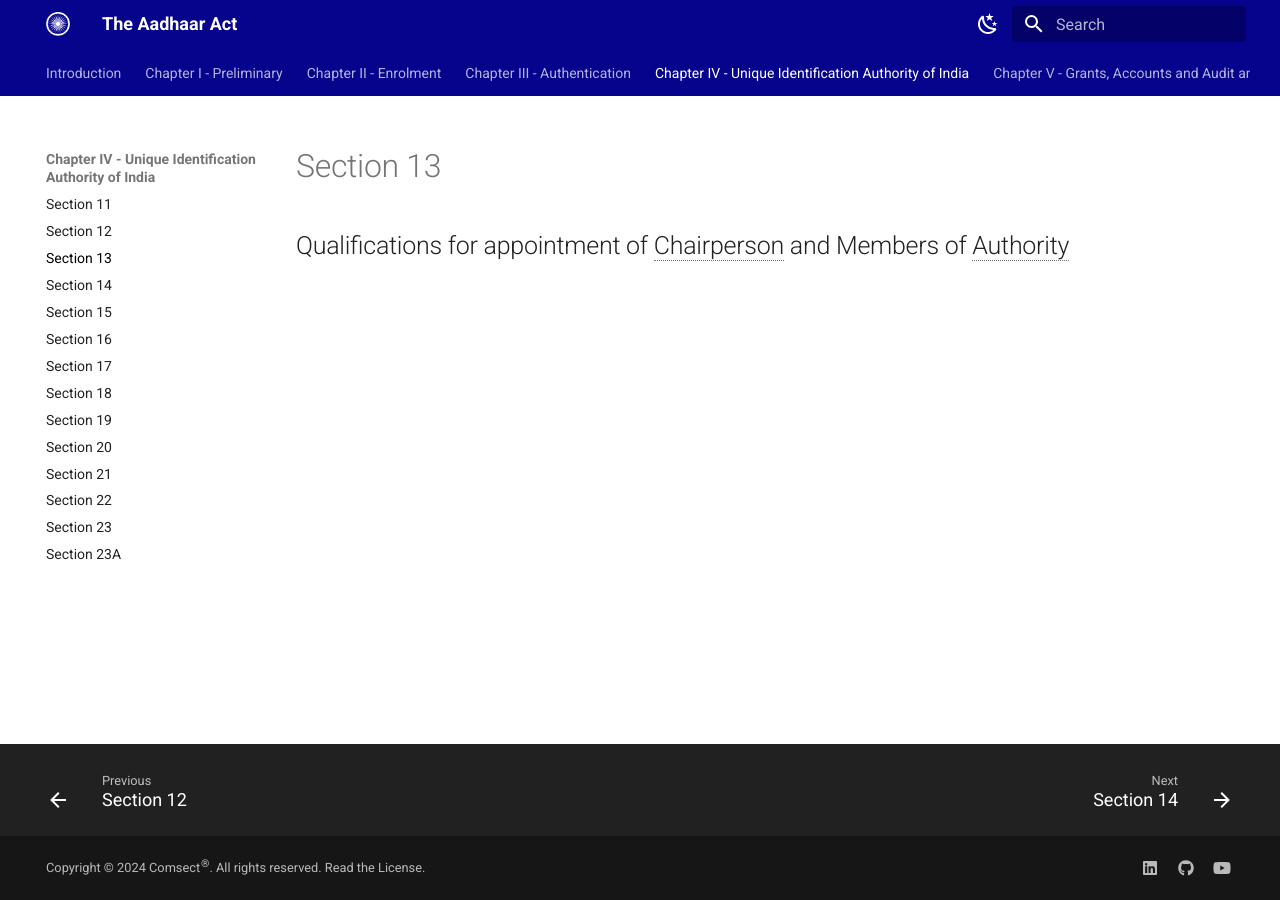
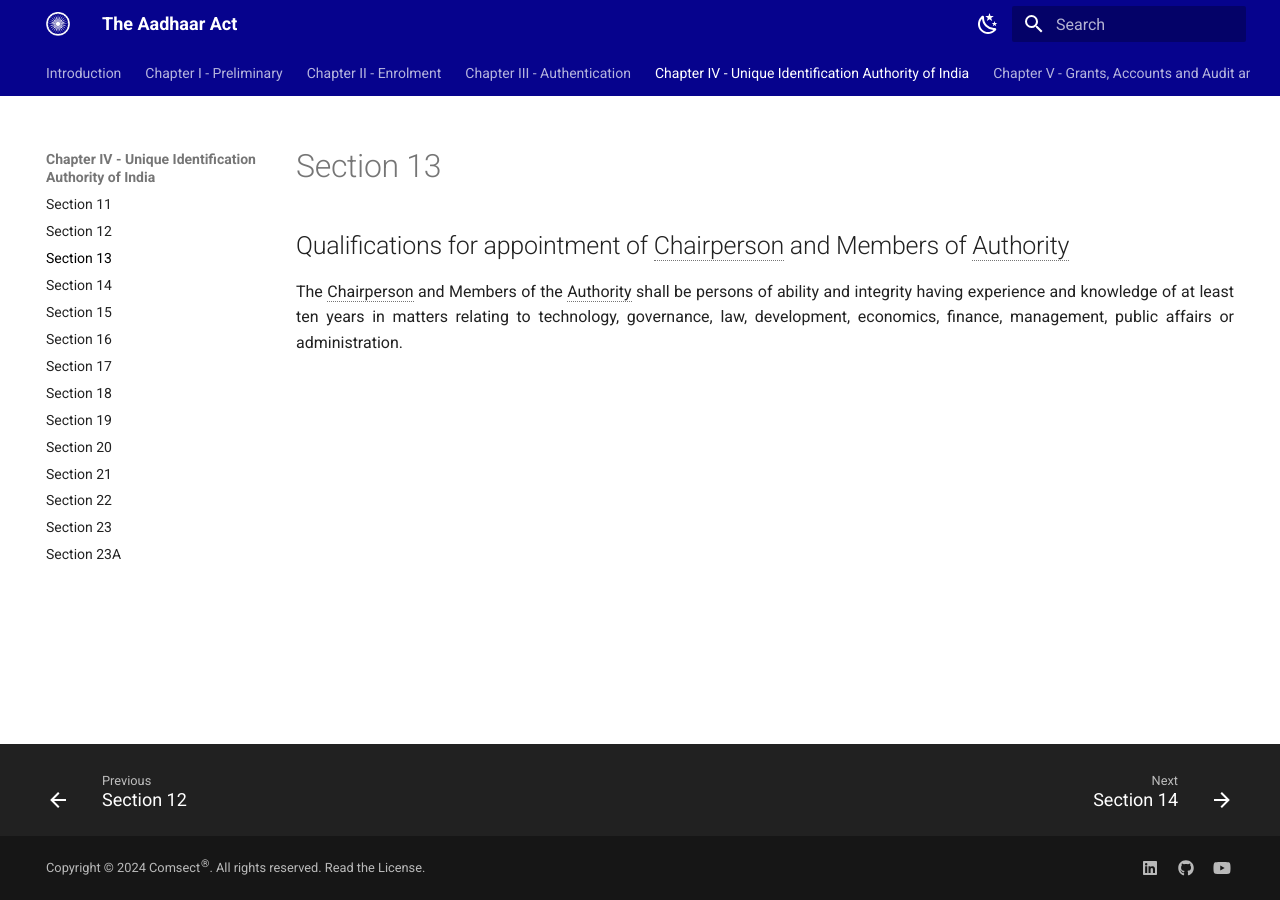
Before and after one commit to comsect/aadhaar-act, an MkDocs documentation site: the page built from docs/en/13.md, in a window 1280 px wide. Built offline with MkDocs 1.6.1 and Material for MkDocs 9.7.7, drawn with Linux system fonts in a browser that asks for light colours.

Commit message:
add section-thirteen

```diff
--- a/docs/en/13.md
+++ b/docs/en/13.md
@@ -5,3 +5,5 @@
 ---
 
 ## Qualifications for appointment of Chairperson and Members of Authority
+
+The Chairperson and Members of the Authority shall be persons of ability and integrity having experience and knowledge of at least ten years in matters relating to technology, governance, law, development, economics, finance, management, public affairs or administration.
```
